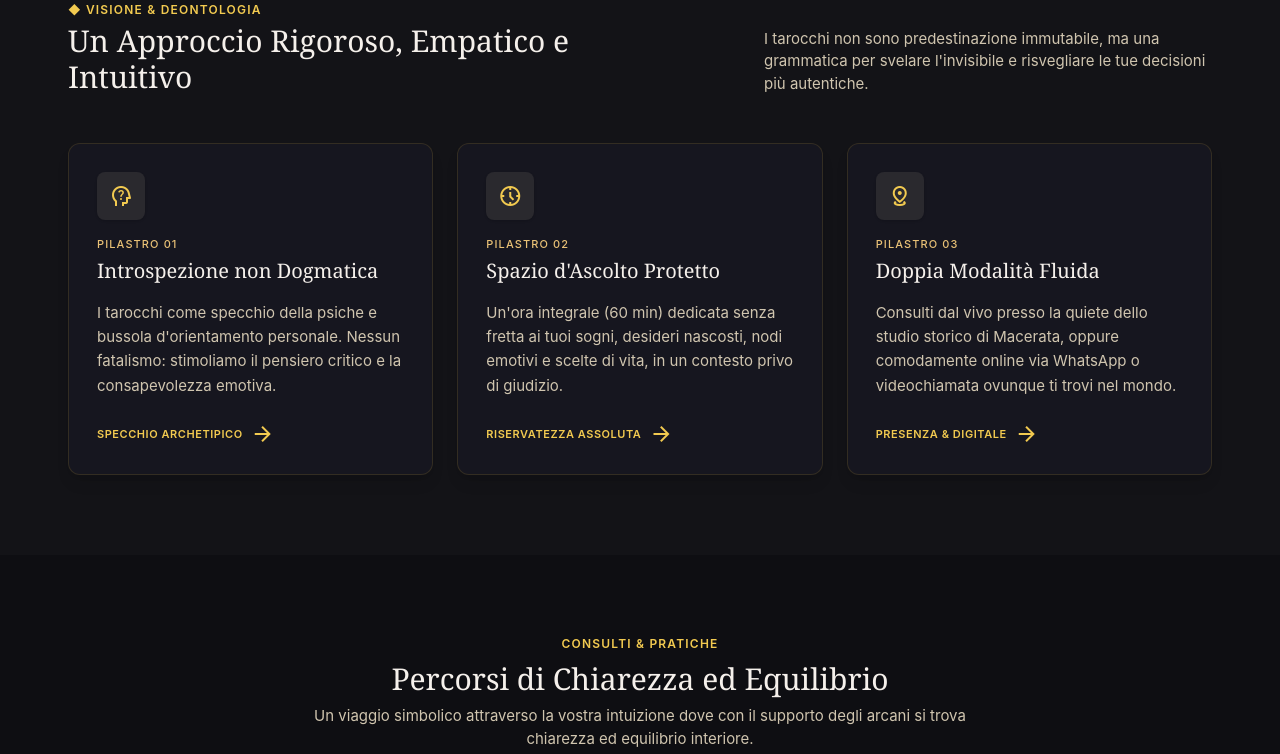
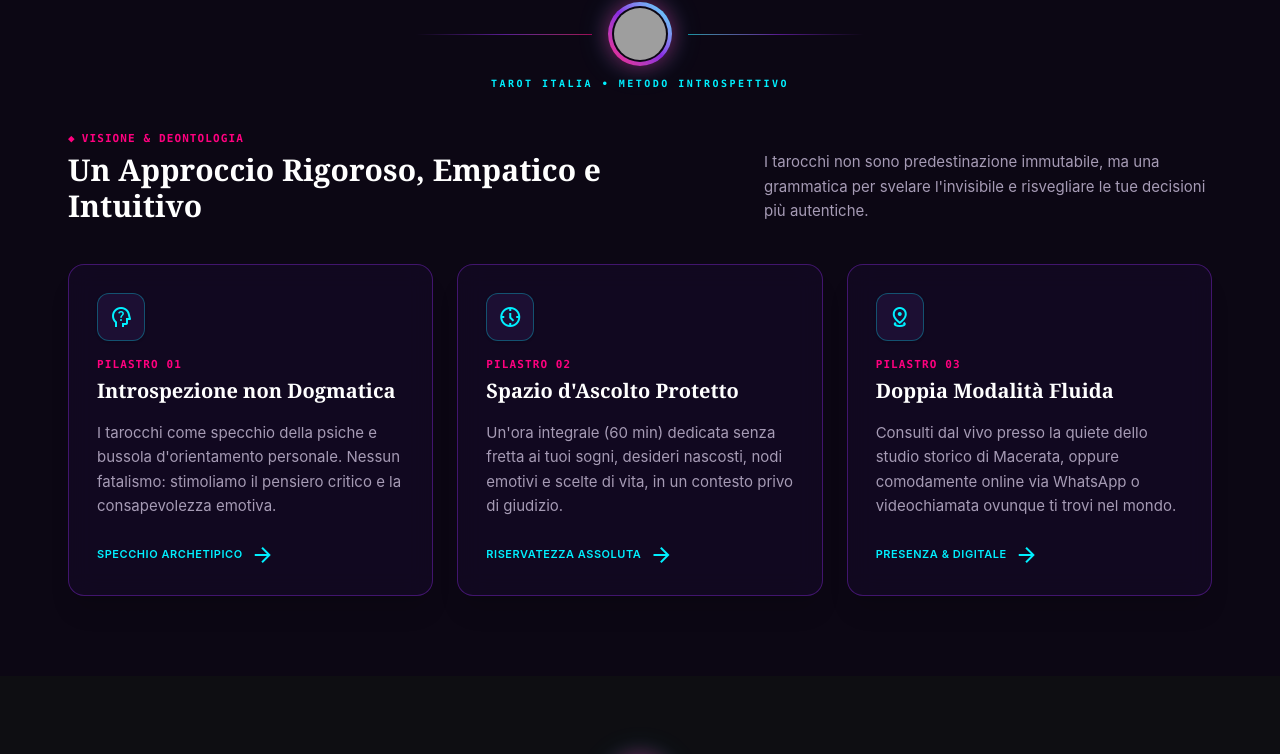
Before and after one commit to Facilissimoweb/tarocchi, a React (Vite) app: page / in a window 1280 px wide. Shown: the part 937-1691 px from the top of the page. Built offline with nearby package versions, Linux system fonts and the light colour scheme; grey boxes are pictures that could not be loaded; a web font is replaced by a local one.

Commit message:
feat(ui): add branded section dividers to application
Introduced `BrandSectionDivider` across major application sections to improve visual consistency and branding. Updated the component design for better aesthetic integration and applied it to App, Blog, and Shop sections.

```diff
--- a/src/App.tsx
+++ b/src/App.tsx
@@ -345,6 +345,7 @@ export default function App() {
             </div>
 
             {/* SECTION 1: TERESA / ABOUT ME */}
+            <BrandSectionDivider title="Tarot Italia • Chi Siamo & Studio Olistico" className="mb-8" />
             <div className="grid grid-cols-1 lg:grid-cols-12 gap-8 items-start mb-16">
               {/* Profile Card & Bio Column */}
               <div className="lg:col-span-8 flex flex-col gap-6">
@@ -590,6 +591,7 @@ export default function App() {
             </div>
 
             {/* SECTION 2: COLLABORATORI ESTERNI - MAURA RITUALISTA ESOTERICA */}
+            <BrandSectionDivider title="Tarot Italia • Ritualistica & Tradizione Popolare" className="mb-8" />
             <div className="bg-[#16161F] p-8 lg:p-12 rounded-xl border border-[rgba(212,175,55,0.3)] shadow-2xl relative overflow-hidden mb-12">
               <div className="absolute top-0 right-0 w-96 h-96 bg-[#604403]/15 rounded-full blur-[110px] pointer-events-none"></div>
 
@@ -738,6 +740,8 @@ export default function App() {
                 Dizionario Archetipico • 22 Lame Cibernetiche
               </span>
             </div>
+
+            <BrandSectionDivider title="Tarot Italia • Compendio dei 22 Arcani" className="mb-8" />
 
             {/* Header Narrative */}
             <div className="text-center max-w-3xl mx-auto mb-10">
@@ -1114,20 +1118,23 @@ export default function App() {
             </section>
 
             {/* VALORI & FILOSOFIA (3 CORE CARDS) */}
-            <section className="w-full bg-[#131317] py-20" id="metodi">
-              <div className="max-w-[1240px] mx-auto px-4 lg:px-12 flex flex-col gap-12">
+            <section className="w-full bg-[#0C0714] py-20 border-t border-[#8A2BE2]/20" id="metodi">
+              <div className="max-w-[1240px] mx-auto px-4 lg:px-12 flex flex-col gap-10">
+                {/* Logo ad inizio sezione centrato e visibile con bagliore sobrio */}
+                <BrandSectionDivider title="Tarot Italia • Metodo Introspettivo" />
+
                 {/* Section Header */}
                 <div className="flex flex-col md:flex-row md:items-end justify-between gap-4">
                   <div className="flex flex-col gap-1 max-w-xl">
-                    <div className="inline-flex items-center gap-1 text-[12px] font-semibold text-[#f2ca50] uppercase tracking-widest">
+                    <div className="inline-flex items-center gap-1.5 text-[11px] font-mono font-semibold text-[#FF007F] uppercase tracking-widest">
                       <span>◆</span>
                       <span>Visione &amp; Deontologia</span>
                     </div>
-                    <h2 className="font-serif text-2xl lg:text-3xl text-[#F5F0EB]">
+                    <h2 className="font-serif text-2xl lg:text-3xl text-white font-bold">
                       Un Approccio Rigoroso, Empatico e Intuitivo
                     </h2>
                   </div>
-                  <p className="text-[15px] text-[#d0c5af] max-w-md">
+                  <p className="text-[15px] text-[#A69BB5] max-w-md leading-relaxed">
                     I tarocchi non sono predestinazione immutabile, ma una grammatica per svelare l'invisibile e risvegliare le tue decisioni più autentiche.
                   </p>
                 </div>
@@ -1135,66 +1142,66 @@ export default function App() {
                 {/* 3 Pillars Cards Grid */}
                 <div className="grid grid-cols-1 md:grid-cols-3 gap-6">
                   {/* Card 1 */}
-                  <div className="bg-[#16161F] p-7 rounded-xl shadow-lg flex flex-col gap-4 transition-all duration-300 hover:bg-[#1E1E2B] border border-[rgba(212,175,55,0.15)] hover:border-[rgba(212,175,55,0.35)]">
-                    <div className="w-12 h-12 rounded-lg bg-[#2a292e] flex items-center justify-center text-[#f2ca50] shadow-sm">
+                  <div className="bg-[#130924]/80 backdrop-blur-md p-7 rounded-2xl shadow-xl flex flex-col gap-4 transition-all duration-300 hover:bg-[#1C0F33] border border-[#8A2BE2]/40 hover:border-[#00F0FF] hover:shadow-[0_0_25px_rgba(0,240,255,0.2)]">
+                    <div className="w-12 h-12 rounded-xl bg-[#1C0F33] border border-[#00F0FF]/30 flex items-center justify-center text-[#00F0FF] shadow-sm">
                       <span className="material-symbols-outlined text-2xl">psychology_alt</span>
                     </div>
                     <div className="flex flex-col gap-1">
-                      <span className="text-[11px] font-medium text-[#e9c176] uppercase tracking-widest">
+                      <span className="text-[11px] font-mono font-semibold text-[#FF007F] uppercase tracking-widest">
                         Pilastro 01
                       </span>
-                      <h3 className="font-serif text-xl text-[#F5F0EB]">
+                      <h3 className="font-serif text-xl text-white font-bold">
                         Introspezione non Dogmatica
                       </h3>
                     </div>
-                    <p className="text-[15px] text-[#d0c5af] leading-relaxed">
+                    <p className="text-[15px] text-[#A69BB5] leading-relaxed">
                       I tarocchi come specchio della psiche e bussola d'orientamento personale. Nessun fatalismo: stimoliamo il pensiero critico e la consapevolezza emotiva.
                     </p>
-                    <div className="mt-auto pt-2 flex items-center gap-2 text-[#f2ca50] text-[11px] font-semibold uppercase tracking-wider">
+                    <div className="mt-auto pt-2 flex items-center gap-2 text-[#00F0FF] text-[11px] font-semibold uppercase tracking-wider">
                       <span>Specchio Archetipico</span>
                       <span className="material-symbols-outlined text-xs">arrow_forward</span>
                     </div>
                   </div>
 
                   {/* Card 2 */}
-                  <div className="bg-[#16161F] p-7 rounded-xl shadow-lg flex flex-col gap-4 transition-all duration-300 hover:bg-[#1E1E2B] border border-[rgba(212,175,55,0.15)] hover:border-[rgba(212,175,55,0.35)]">
-                    <div className="w-12 h-12 rounded-lg bg-[#2a292e] flex items-center justify-center text-[#f2ca50] shadow-sm">
+                  <div className="bg-[#130924]/80 backdrop-blur-md p-7 rounded-2xl shadow-xl flex flex-col gap-4 transition-all duration-300 hover:bg-[#1C0F33] border border-[#8A2BE2]/40 hover:border-[#00F0FF] hover:shadow-[0_0_25px_rgba(0,240,255,0.2)]">
+                    <div className="w-12 h-12 rounded-xl bg-[#1C0F33] border border-[#00F0FF]/30 flex items-center justify-center text-[#00F0FF] shadow-sm">
                       <span className="material-symbols-outlined text-2xl">nest_clock_farsight_analog</span>
                     </div>
                     <div className="flex flex-col gap-1">
-                      <span className="text-[11px] font-medium text-[#e9c176] uppercase tracking-widest">
+                      <span className="text-[11px] font-mono font-semibold text-[#FF007F] uppercase tracking-widest">
                         Pilastro 02
                       </span>
-                      <h3 className="font-serif text-xl text-[#F5F0EB]">
+                      <h3 className="font-serif text-xl text-white font-bold">
                         Spazio d'Ascolto Protetto
                       </h3>
                     </div>
-                    <p className="text-[15px] text-[#d0c5af] leading-relaxed">
+                    <p className="text-[15px] text-[#A69BB5] leading-relaxed">
                       Un'ora integrale (60 min) dedicata senza fretta ai tuoi sogni, desideri nascosti, nodi emotivi e scelte di vita, in un contesto privo di giudizio.
                     </p>
-                    <div className="mt-auto pt-2 flex items-center gap-2 text-[#f2ca50] text-[11px] font-semibold uppercase tracking-wider">
+                    <div className="mt-auto pt-2 flex items-center gap-2 text-[#00F0FF] text-[11px] font-semibold uppercase tracking-wider">
                       <span>Riservatezza Assoluta</span>
                       <span className="material-symbols-outlined text-xs">arrow_forward</span>
                     </div>
                   </div>
 
                   {/* Card 3 */}
-                  <div className="bg-[#16161F] p-7 rounded-xl shadow-lg flex flex-col gap-4 transition-all duration-300 hover:bg-[#1E1E2B] border border-[rgba(212,175,55,0.15)] hover:border-[rgba(212,175,55,0.35)]">
-                    <div className="w-12 h-12 rounded-lg bg-[#2a292e] flex items-center justify-center text-[#f2ca50] shadow-sm">
+                  <div className="bg-[#130924]/80 backdrop-blur-md p-7 rounded-2xl shadow-xl flex flex-col gap-4 transition-all duration-300 hover:bg-[#1C0F33] border border-[#8A2BE2]/40 hover:border-[#00F0FF] hover:shadow-[0_0_25px_rgba(0,240,255,0.2)]">
+                    <div className="w-12 h-12 rounded-xl bg-[#1C0F33] border border-[#00F0FF]/30 flex items-center justify-center text-[#00F0FF] shadow-sm">
                       <span className="material-symbols-outlined text-2xl">distance</span>
                     </div>
                     <div className="flex flex-col gap-1">
-                      <span className="text-[11px] font-medium text-[#e9c176] uppercase tracking-widest">
+                      <span className="text-[11px] font-mono font-semibold text-[#FF007F] uppercase tracking-widest">
                         Pilastro 03
                       </span>
-                      <h3 className="font-serif text-xl text-[#F5F0EB]">
+                      <h3 className="font-serif text-xl text-white font-bold">
                         Doppia Modalità Fluida
                       </h3>
                     </div>
-                    <p className="text-[15px] text-[#d0c5af] leading-relaxed">
+                    <p className="text-[15px] text-[#A69BB5] leading-relaxed">
                       Consulti dal vivo presso la quiete dello studio storico di Macerata, oppure comodamente online via WhatsApp o videochiamata ovunque ti trovi nel mondo.
                     </p>
-                    <div className="mt-auto pt-2 flex items-center gap-2 text-[#f2ca50] text-[11px] font-semibold uppercase tracking-wider">
+                    <div className="mt-auto pt-2 flex items-center gap-2 text-[#00F0FF] text-[11px] font-semibold uppercase tracking-wider">
                       <span>Presenza &amp; Digitale</span>
                       <span className="material-symbols-outlined text-xs">arrow_forward</span>
                     </div>
@@ -1206,6 +1213,7 @@ export default function App() {
             {/* ANTEPRIMA SERVIZI CHIAVE */}
             <section className="w-full bg-[#0e0e12] py-20" id="servizi-section">
               <div className="max-w-[1240px] mx-auto px-4 lg:px-12 flex flex-col gap-12">
+                <BrandSectionDivider title="Tarot Italia • Consulti & Percorsi" />
                 {/* Section Title & Narrative */}
                 <div className="text-center max-w-2xl mx-auto flex flex-col items-center gap-2">
                   <span className="text-[12px] font-semibold text-[#f2ca50] uppercase tracking-widest">
@@ -1366,6 +1374,7 @@ export default function App() {
             {/* INTERACTIVE FAQ SECTION */}
             <section className="w-full bg-[#131317] py-20">
               <div className="max-w-[1000px] mx-auto px-4 lg:px-12 flex flex-col gap-10">
+                <BrandSectionDivider title="Tarot Italia • Domande Frequenti" />
                 <div className="text-center flex flex-col items-center gap-2">
                   <span className="text-[12px] font-semibold text-[#f2ca50] uppercase tracking-widest">
                     Chiarezza &amp; Verità
@@ -1478,6 +1487,7 @@ export default function App() {
             {/* TESTIMONIANZE E GOOGLE REVIEWS SECTION */}
             <section className="w-full bg-[#0e0e12] py-20">
               <div className="max-w-[1240px] mx-auto px-4 lg:px-12 flex flex-col gap-12">
+                <BrandSectionDivider title="Tarot Italia • Esperienze & Recensioni" />
                 {/* Top Title and Google Rating Header */}
                 <div className="flex flex-col md:flex-row items-center justify-between gap-4">
                   <div className="flex flex-col gap-1 text-center md:text-left">
@@ -1587,6 +1597,7 @@ export default function App() {
             {/* SEZIONE ANTEPRIMA BLOG (3 ARTICOLI) */}
             <section className="w-full bg-[#131317] py-20 border-t border-[rgba(212,175,55,0.15)]">
               <div className="max-w-[1240px] mx-auto px-4 lg:px-12 flex flex-col gap-10">
+                <BrandSectionDivider title="Tarot Italia • Grimorio & Guide Simboliche" />
                 <div className="flex flex-col md:flex-row md:items-end justify-between gap-4">
                   <div className="flex flex-col gap-1 max-w-xl">
                     <div className="inline-flex items-center gap-1.5 text-xs text-[#f2ca50] uppercase tracking-widest font-semibold">
@@ -1663,6 +1674,7 @@ export default function App() {
             {/* SEZIONE ANTEPRIMA SHOP / BOTTEGA OLISTICA */}
             <section className="w-full bg-[#0e0e12] py-20 border-t border-[rgba(212,175,55,0.15)]">
               <div className="max-w-[1240px] mx-auto px-4 lg:px-12 flex flex-col gap-10">
+                <BrandSectionDivider title="Tarot Italia • Bottega Olistica" />
                 <div className="flex flex-col md:flex-row md:items-end justify-between gap-4">
                   <div className="flex flex-col gap-1 max-w-xl">
                     <div className="inline-flex items-center gap-1.5 text-xs text-[#f2ca50] uppercase tracking-widest font-semibold">
@@ -1773,6 +1785,7 @@ export default function App() {
             {/* BANNER CALL TO ACTION FINALE */}
             <section className="w-full bg-[#131317] py-20 relative overflow-hidden">
               <div className="max-w-[1240px] mx-auto px-4 lg:px-12">
+                <BrandSectionDivider title="Tarot Italia • Inizia il Tuo Percorso" className="mb-10" />
                 <div className="relative bg-[#16161F] rounded-xl p-8 lg:p-16 shadow-2xl flex flex-col items-center text-center gap-4 overflow-hidden border border-[rgba(212,175,55,0.25)]">
                   {/* Occult Aureole Background */}
                   <div className="absolute -bottom-24 left-1/2 -translate-x-1/2 w-96 h-96 bg-[#f2ca50]/10 rounded-full blur-[90px] pointer-events-none"></div>
--- a/src/components/BlogSection.tsx
+++ b/src/components/BlogSection.tsx
@@ -37,6 +37,8 @@ export const BlogSection: React.FC<BlogSectionProps> = ({ onBackToHome, onOpenBo
             {selectedArticle.category}
           </span>
         </div>
+
+        <BrandSectionDivider title="Tarot Italia • Journal & Articoli" className="mb-8" />
 
         {/* Article Header */}
         <article className="bg-[#130924]/90 backdrop-blur-xl p-6 sm:p-10 lg:p-12 rounded-2xl border border-[#8A2BE2]/40 shadow-[0_0_30px_rgba(138,43,226,0.3)] relative overflow-hidden">
@@ -212,6 +214,8 @@ export const BlogSection: React.FC<BlogSectionProps> = ({ onBackToHome, onOpenBo
         </span>
       </div>
 
+      <BrandSectionDivider title="Tarot Italia • Archivio Simbolico & Blog" className="mb-8" />
+
       {/* Hero Narrative of Blog */}
       <div className="text-center max-w-2xl mx-auto mb-10">
         <span className="text-[12px] font-semibold text-[#FF007F] uppercase tracking-widest flex items-center justify-center gap-1.5">
--- a/src/components/BrandSeal.tsx
+++ b/src/components/BrandSeal.tsx
@@ -75,16 +75,28 @@ export const BrandSectionDivider: React.FC<{
   title?: string;
   size?: 'sm' | 'md' | 'lg';
   className?: string;
-}> = ({ title, size = 'md', className = '' }) => {
+}> = ({ title = 'Tarot Italia • Metodo Introspettivo', className = '' }) => {
   return (
-    <div className={`flex flex-col items-center justify-center my-6 ${className}`}>
-      <div className="flex items-center justify-center gap-3 sm:gap-4 w-full max-w-md mx-auto">
-        <div className="h-[1.5px] flex-1 bg-gradient-to-r from-transparent via-[#8A2BE2] to-[#FF007F]"></div>
-        <BrandSeal size={size} glow={true} />
-        <div className="h-[1.5px] flex-1 bg-gradient-to-l from-transparent via-[#8A2BE2] to-[#00F0FF]"></div>
+    <div className={`flex flex-col items-center justify-center text-center ${className}`}>
+      <div className="flex items-center justify-center gap-4 w-full max-w-md mx-auto">
+        <div className="h-[1px] flex-1 bg-gradient-to-r from-transparent via-[#8A2BE2]/60 to-[#FF007F]/60"></div>
+        <div className="relative group cursor-default">
+          {/* Neon glow ring */}
+          <div className="w-14 h-14 sm:w-16 sm:h-16 rounded-full p-1 bg-gradient-to-tr from-[#FF007F] via-[#8A2BE2] to-[#00F0FF] shadow-[0_0_20px_rgba(255,0,127,0.45),_0_0_30px_rgba(0,240,255,0.25)] flex items-center justify-center transition-transform duration-300 group-hover:scale-105">
+            <div className="w-full h-full rounded-full bg-[#0C0714] p-0.5 overflow-hidden flex items-center justify-center">
+              <img
+                src={BRAND_LOGO_URL}
+                alt="Logo Tarot Italia"
+                referrerPolicy="no-referrer"
+                className="w-full h-full rounded-full object-cover"
+              />
+            </div>
+          </div>
+        </div>
+        <div className="h-[1px] flex-1 bg-gradient-to-l from-transparent via-[#8A2BE2]/60 to-[#00F0FF]/60"></div>
       </div>
       {title && (
-        <span className="text-[11px] font-serif uppercase tracking-[0.25em] text-[#00F0FF] mt-2.5 font-bold drop-shadow-[0_0_8px_rgba(0,240,255,0.6)]">
+        <span className="text-[10px] font-mono tracking-[0.25em] text-[#00F0FF] uppercase mt-2.5 font-semibold">
           {title}
         </span>
       )}
```
Also changed, not shown: src/components/ShopSection.tsx (+7 -5 lines).
